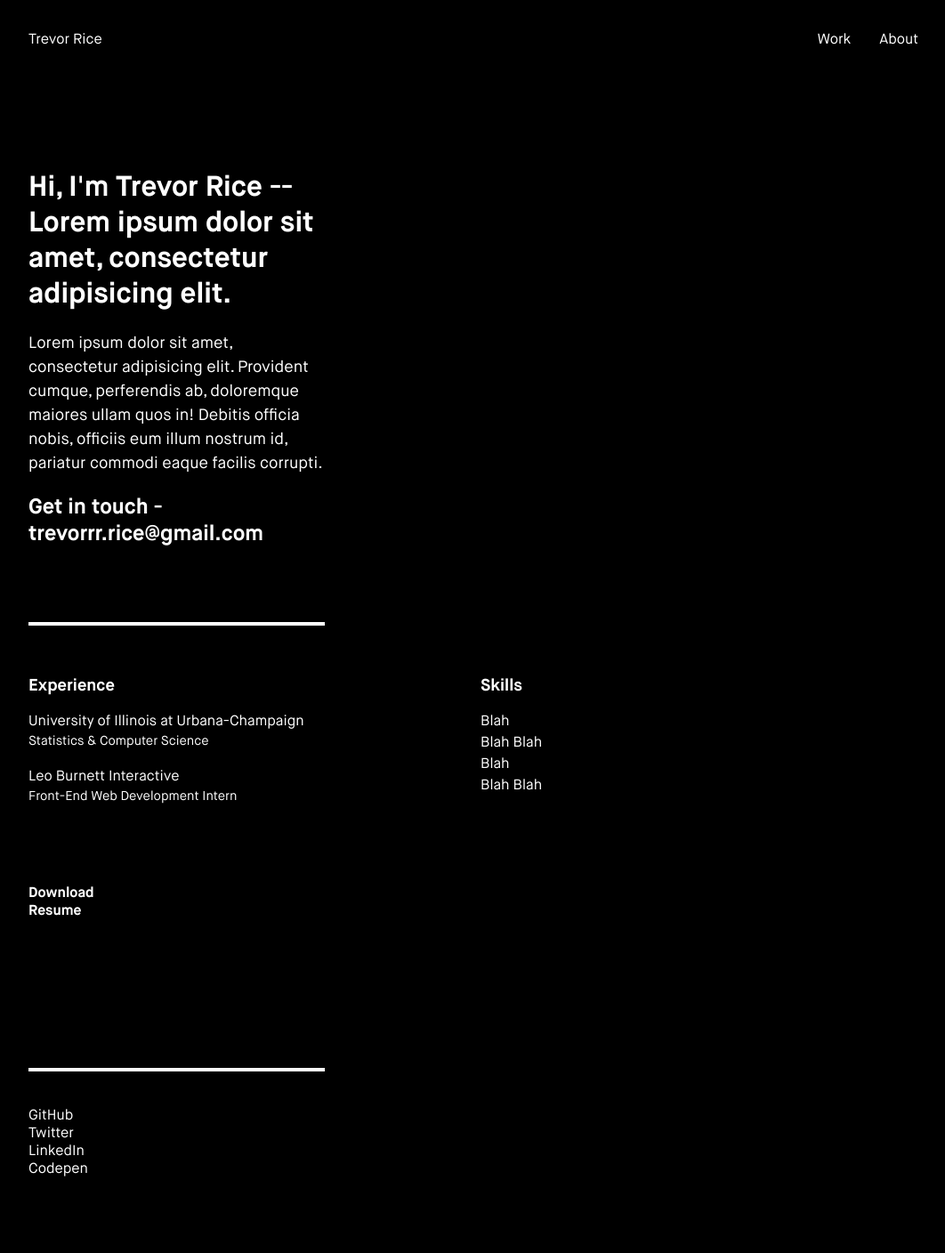
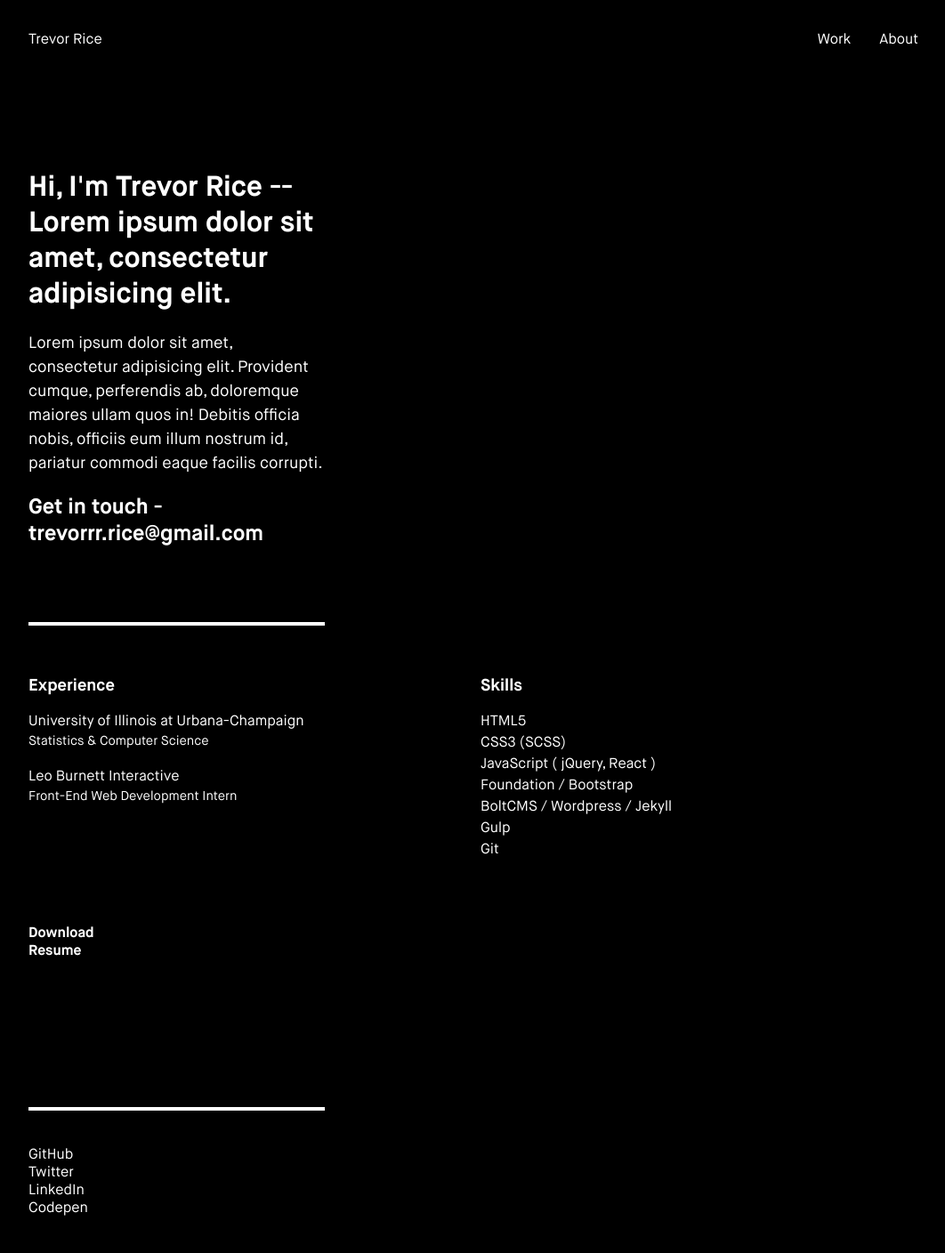
Before and after one commit to TrevorRice/trevrice.com, a Jekyll site: the page built from _pages/about.html, in a window 1280 px wide. Shown: the whole page at 89% size, without its empty margins (108-1170 px from the left). Built offline with Jekyll 4.4.1, drawn with Linux system fonts in a browser that asks for light colours; Markdown is read by kramdown in place of the engine named in the settings; before the commit the page ends 1364 px from its top, so only the background shows below that.

Commit message:
Updated copy

```diff
--- a/_pages/about.html
+++ b/_pages/about.html
@@ -27,14 +27,17 @@ permalink: /about/
 		<div class="skills">
 			<h3>Skills</h3>
 			<ul class="skills-list">
-				<li><p>Blah</p></li>
-				<li><p>Blah Blah</p></li>
-				<li><p>Blah</p></li>
-				<li><p>Blah Blah</p></li>
+				<li><p>HTML5</p></li>
+				<li><p>CSS3 (SCSS)</p></li>
+				<li><p>JavaScript ( jQuery, React )</p></li>
+				<li><p>Foundation / Bootstrap</p></li>
+				<li><p>BoltCMS / Wordpress / Jekyll</p></li>
+				<li><p>Gulp</p></li>
+				<li><p>Git</p></li>
 			</ul>
 		</div>
 		<h4 class="resume">
-			<a href="/assets/resume/TrevorRiceResume.pdf" download="TrevorRiceResume">Download <br />Resume</a>
+			<a href="/assets/resume/TrevorRiceResume.pdf">Download <br />Resume</a>
 		</h4>
 	</section>
 </main>
--- a/_pages/work.html
+++ b/_pages/work.html
@@ -6,8 +6,8 @@ permalink: /work/
 
 <main class="work-page">
 	<section class="intro">
-		<h1>Hi, I'm Trevor Rice - Lorem ipsum dolor sit amet, consectetur adipisicing elit.</h1>
-		<p>Lorem ipsum dolor sit amet, consectetur adipisicing elit. Provident cumque, perferendis ab, doloremque maiores ullam quos in! Debitis officia nobis, officiis eum illum nostrum id, pariatur commodi eaque facilis corrupti.</p>
+		<h1>Hi, I'm Trevor Rice &mdash; <br /> an aspiring web developer with a passion for front-end engineering.</h1>
+		<p>I want to be surrounded by brilliant people, to be excited by my work, and to push myself every day.</p>
 	</section>
 	<section class="featured-work">
 		<h2 class="work-title">Featured Work</h2>
--- a/index.html
+++ b/index.html
@@ -4,8 +4,8 @@ layout: default
 
 <main class="work-page">
 	<section class="intro">
-		<h1>Hi, I'm Trevor Rice - Lorem ipsum dolor sit amet, consectetur adipisicing elit.</h1>
-		<p>Lorem ipsum dolor sit amet, consectetur adipisicing elit. Provident cumque, perferendis ab, doloremque maiores ullam quos in! Debitis officia nobis, officiis eum illum nostrum id, pariatur commodi eaque facilis corrupti.</p>
+		<h1>Hi, I'm Trevor Rice &mdash; <br /> an aspiring web developer with a passion for front-end engineering.</h1>
+		<p>I want to be surrounded by brilliant people, to be excited by my work, and to push myself every day.</p>
 	</section>
 	<section class="featured-work">
 		<h2 class="work-title">Featured Work</h2>
```
